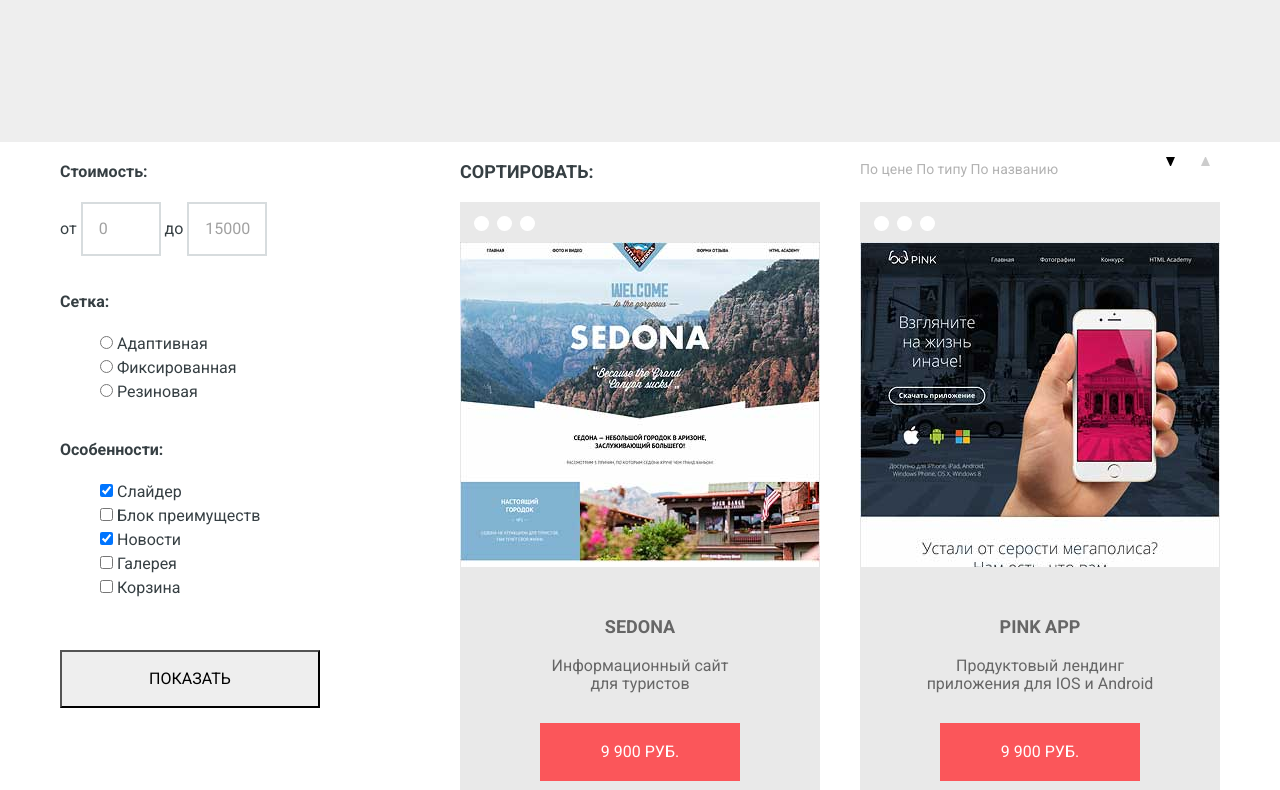
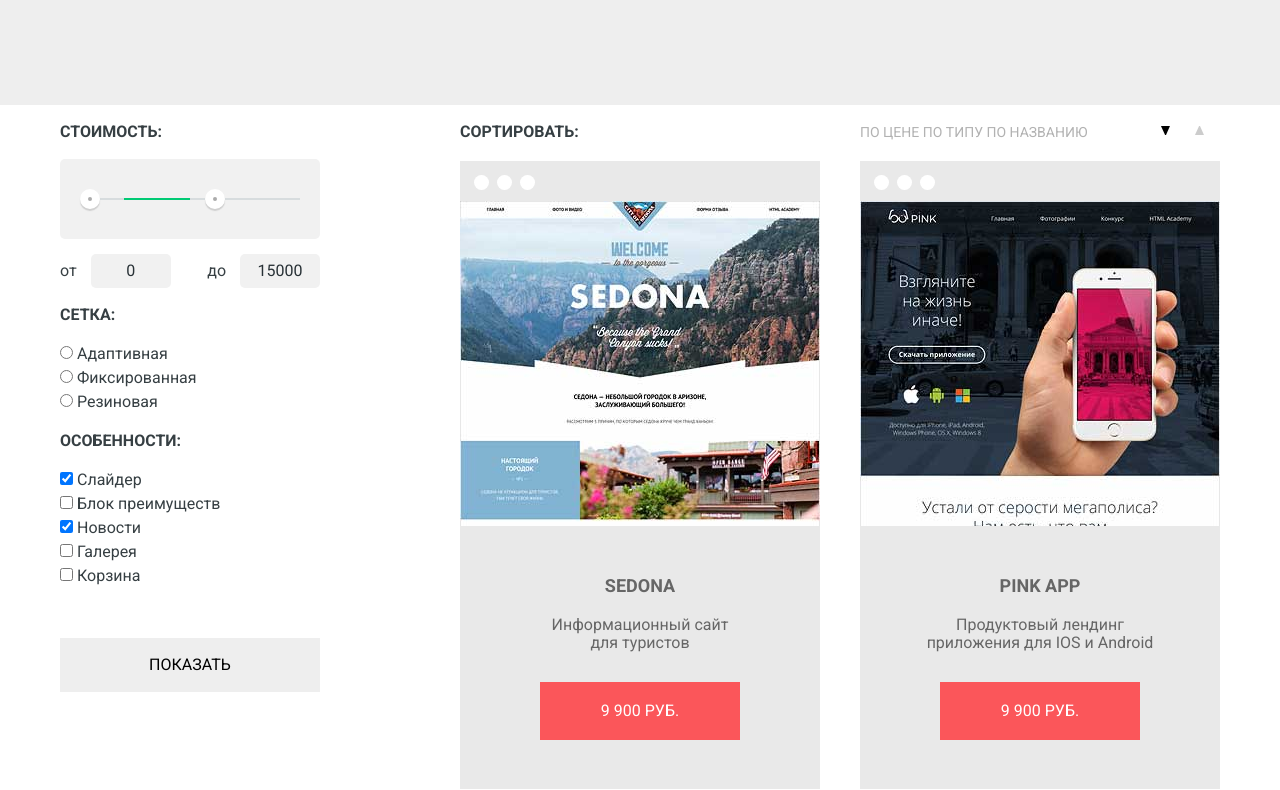
Before and after one commit to delssajri/231246-nerds, a plain HTML site: page inner.html in a window 1280 px wide. Shown: the part 285-1075 px from the top of the page. Drawn offline with nearby package versions, Linux system fonts and the light colour scheme.

Commit message:
make changes in style.css

```diff
--- a/css/style.css
+++ b/css/style.css
@@ -478,7 +478,7 @@ h2.title {
 	line-height: 18px;
 }
 
-input[type="text"] {
+.user {
 	display: block;
 	box-sizing: border-box;
 	width: 100%;
@@ -488,6 +488,7 @@ input[type="text"] {
 }
 
 textarea {
+	width: 740px;
 	padding: 16px 0 0 16px;
 	border: 2px solid #d7dcde;
 }
@@ -523,11 +524,10 @@ input[type="submit"] {
 }
 
 h1.title {
-	width: 840px;
 	padding-top: 87px;
 	padding-bottom: 125px;
-	margin-left: auto;
-	margin-right: auto;
+	margin: 0;
+	text-align: center;
 	font-size: 55px;
 	line-height: 55px;
 	font-weight: bold;
@@ -545,21 +545,83 @@ h1.title {
 	width: 260px;
 }
 
-.scale {
-	background-color: #eeeeee;
+.range-controls {
+	position: relative;
+	height: 41px;
+	padding-top: 39px;
+	padding-right: 20px;
+	padding-left: 20px;
+	margin-bottom: 15px;
+	border-radius: 5px;
+	background: #f1f1f1;
 }
 
-.price-controls .min-price input {
-	display: inline-block;
-	box-sizing: border-box;
-	width: 80px;
-	margin: 0;
+.range-controls .scale {
+	height: 2px;
+	background: #d7dcde;
 }
 
-.price-controls .max-price input {
+.range-controls .bar {
+	width: 70%;
+	height: 2px;
+	background: #00ca74;
+}
+
+.range-controls .toggle {
+	position: absolute;
+	top: 30px;
+	left: 0px;
+	width: 4px;
+	height: 4px;
+	cursor: pointer;
+	border: 8px solid #fff;
+	border-radius: 50%;
+	background: #ababab;
+	box-shadow: 0 2px 1px 0 #cfcfcf;
+}
+
+.range-controls .toggle-min {
+	left: 20px;
+}
+
+.range-controls .toggle-max {
+	left: 145px;
+}
+
+.price-controls {
+	font-size: 0;
+}
+
+.price-controls label {
+	font-size: 16px;
 	display: inline-block;
-	box-sizing: border-box;
-	width: 80px;
+	width: 50%;
+}
+
+.max-price {
+	text-align: right;
+}
+
+.price-controls input {
+	font-family: 'Roboto', 'Arial', sans-serif;
+	font-size: 16px;
+	width: 60px;
+	margin-left: 10px;
+	padding: 8px 10px;
+	text-align: center;
+	color: #283136;
+	border: none;
+	border-radius: 5px;
+	background: #f1f1f1;
+}
+
+.filter-title {
+	margin: 0;
+	padding: 18px 0;
+	font-size: 16px;
+	line-height: 18px;
+	font-weight: bold;
+	text-transform: uppercase;
 }
 
 .filter-price {
@@ -570,6 +632,11 @@ h1.title {
 	list-style-type: none;
 }
 
+.filter-list {
+	margin: 0;
+	padding: 0;
+}
+
 .filter-qualities {
 	margin-bottom: 50px;
 }
@@ -578,6 +645,7 @@ h1.title {
 	width: 260px;
 	background-color: #eeeeee;
 	color: #000000;
+	border: none;
 }
 
 .pattern-box {
@@ -587,16 +655,13 @@ h1.title {
 	font-size: 0;
 }
 
-.filter-title {
+.filter-price .filter-title {
 	float: left;
 	width: 360px;
-	margin: 0;
-	padding: 18px 0;
-	font-weight: bold;
+
 }
 
 .filter-type {
-	/*box-sizing: border-box;*/
 	float: left;
 	width: 290px;
 	padding: 18px 0;
@@ -609,6 +674,7 @@ h1.title {
 .filter-type-link {
 	display: block;
 	color: #b2b2b2;
+	text-transform: uppercase;
 }
 
 .filter-type-list:nth-child(0) {
@@ -617,6 +683,7 @@ h1.title {
 
 .filter-order {
 	float: right;
+	width: 70px;
 	margin: 0;
 	padding: 0;
 }
@@ -625,14 +692,14 @@ h1.title {
 	display: inline-block;
 	width: 30px;
 	height: 40px;
-	padding: 0;
+	padding-top: 10px;
 }
 
-.down {
+.sort-down {
 	background: url("../img/sort-down.png") no-repeat 50% 50%;
 }
 
-.up {
+.sort-up {
 	background: url("../img/sort-up.png") no-repeat 50% 50%;
 }
 
@@ -698,9 +765,10 @@ h1.title {
 
 .page {
 	display: inline-block;
-	width: 10px;
+	box-sizing: border-box;
+	width: 50px;
 	height: 50px;
-	padding: 0 20px;
+	/*padding: 0 20px;*/
 	margin-right: 8px;
 	vertical-align: middle;
 	text-align: center;
@@ -716,9 +784,9 @@ h1.title {
 }
 
 .page-active {
-	width: 4px;
-	height: 44px;
-	text-align: center;
+	box-sizing: border-box;
+	width: 50px;
+	height: 50px;
 	line-height: 44px;
 	background-color: #ffffff;
 	border: 3px solid #eeeeee;
--- a/inner.html
+++ b/inner.html
@@ -40,7 +40,7 @@
           <p class="filter-title">Стоимость:</p>
           <div class="range-controls">
             <div class="scale">
-              <div class="bar"></div>
+              <div class="bar" style="margin-left: 20%; width: 30%"></div>
             </div>
             <div class="toggle toggle-min"></div>
             <div class="toggle toggle-max"></div>
@@ -96,7 +96,7 @@
       </form>
       <div class="pattern-box">
         <div class="filter-price clearfix">
-          <p class="filter-title">СОРТИРОВАТЬ:</p>
+          <p class="filter-title">Сортировать:</p>
           <ul class="filter-type">
             <li class="filter-type-list">
               <a class="filter-type-link" href="#">По цене</a>
@@ -109,8 +109,8 @@
             </li>
           </ul>
           <ul class="filter-order">
-            <a class="sort down" href="#"></a>
-            <a class="sort up" href="#"></a>
+            <a class="sort sort-down" href="#"></a>
+            <a class="sort sort-up" href="#"></a>
           </ul>
         </div>
         <div class="gallery">
@@ -229,15 +229,15 @@
     <form action="http://htmlacademy.ru" method="get">
       <div class="user-data">
         <label class="user-title" for="name-id">Ваше имя:</label>
-        <input type="text" name="user-name" id="name-id" value="Представьтесь, пожалуйста">
+        <input class="user" type="text" name="user-name" id="name-id" value="Представьтесь, пожалуйста">
       </div>
       <div class="user-data email">
         <label class="user-title" for="email-id">Ваш e-mail:</label>
-        <input type="text" name="user-email" id="email-id" value="Для отправки ответа">
+        <input class="user" type="text" name="user-email" id="email-id" value="Для отправки ответа">
       </div>
       <div class="user-text">
         <label class="user-title" for="letter-id">Текст письма:</label>
-        <textarea name="letter" id="letter-id" rows="4" cols="121" value="В свободной форме">В свободной форме</textarea>
+        <textarea name="letter" id="letter-id" rows="4" value="В свободной форме">В свободной форме</textarea>
       </div>
       <input class="btn btn-send" type="submit" value="Отправить">
     </form>
```
Also changed, not shown: index.html (+3 -3 lines).
